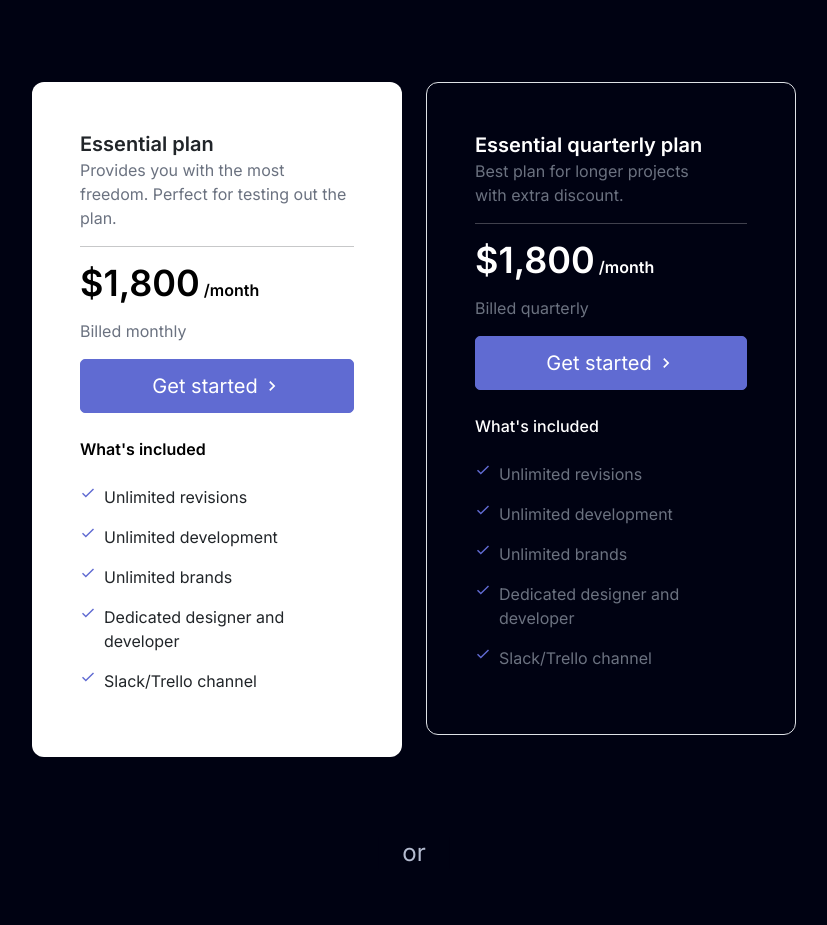
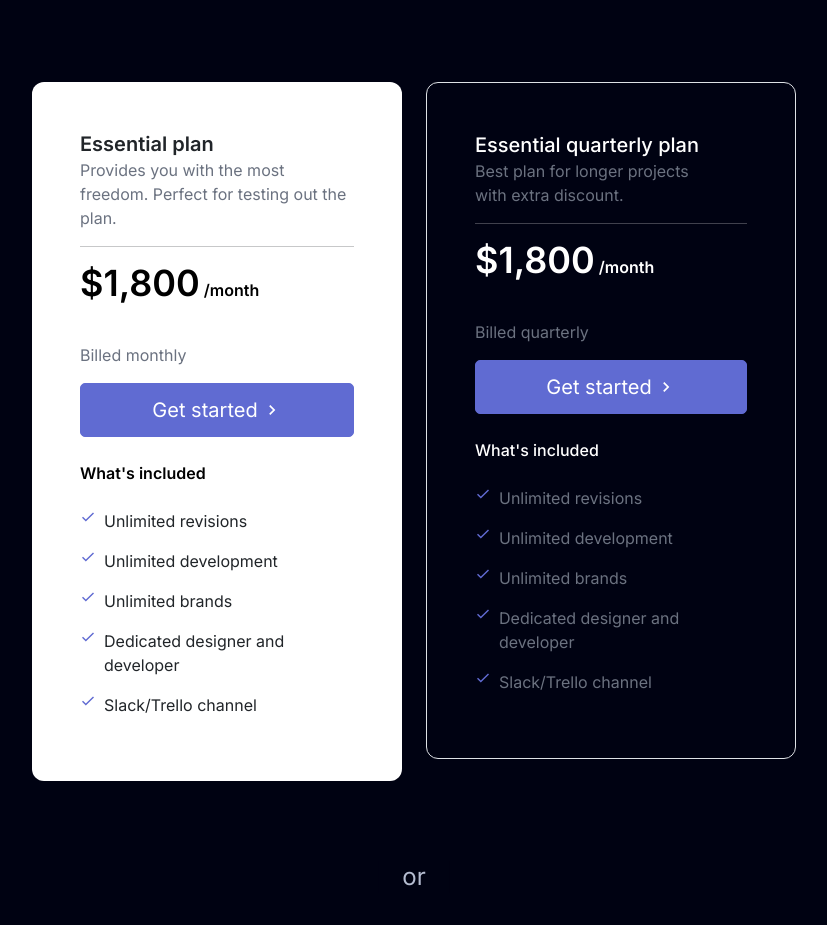
Before and after one commit to venilsutariya/portals, a Next.js app: page / in a window 1280 px wide. Shown: the part 4560-5485 px from the top of the page, without its empty margins (226-1053 px from the left). Built offline with nearby package versions, Linux system fonts and the light colour scheme.

Commit message:
add code

```diff
--- a/components/customUi/Plans.tsx
+++ b/components/customUi/Plans.tsx
@@ -37,12 +37,12 @@ const Plans = () => {
                                         <div className=" text-xl font-semibold">Essential plan</div>
                                         <p className=" text-gray-500">Provides you with the most freedom.
                                             Perfect for testing out the plan.</p>
-                                        <hr />
-                                        <div className=" text-black font-semibold mb-3">
+                                        <hr className=' my-3'/>
+                                        <div className=" text-black font-semibold mb-10">
                                             <span className=" text-4xl">$1,800</span> /month
                                         </div>
                                         <p className=" text-gray-500">Billed monthly</p>
-                                        <button style={{ borderRadius: '5px', padding: '12px 12px', border: '1px solid #606BD2', transition: 'all 0.3s', backgroundColor: '#606BD2' }} className="text-xl flex justify-center items-center text-white hover:opacity-90 w-full">
+                                        <button style={{ borderRadius: '5px', margin: '10px 0px', padding: '12px 12px', border: '1px solid #606BD2', transition: 'all 0.3s', backgroundColor: '#606BD2' }} className="text-xl flex justify-center items-center text-white hover:opacity-90 w-full">
                                             <span>Get  started</span>
                                             <span className=" ms-1"><MdChevronRight /></span>
                                         </button>
@@ -58,24 +58,24 @@ const Plans = () => {
                             <div className=" col">
                                 <div className=" lg:pe-44">
                                     <div className={`${isVisible ? 'animate__animated animate__slideInUp' : ''} bg-transparent border py-5 px-5 rounded-xl`}>
-                                        <div className=" text-xl text-white font-semibold">Essential quarterly plan</div>
+                                        <div className=" text-xl text-white font-medium">Essential quarterly plan</div>
                                         <p className=" text-gray-500">Best plan for longer projects
                                            <br /> with extra discount.</p>
-                                        <hr className=' text-white'/>
-                                        <div className=" text-white font-semibold mb-3">
+                                        <hr className=' text-white my-3'/>
+                                        <div className=" text-white font-semibold mb-10">
                                             <span className=" text-4xl">$1,800</span> /month
                                         </div>
                                         <p className=" text-gray-500">Billed quarterly</p>
-                                        <button style={{ borderRadius: '5px', padding: '12px 12px', border: '1px solid #606BD2', transition: 'all 0.3s', backgroundColor: '#606BD2' }} className="text-xl flex justify-center items-center text-white hover:opacity-90 w-full">
+                                        <button style={{ borderRadius: '5px', margin: '10px 0px', padding: '12px 12px', border: '1px solid #606BD2', transition: 'all 0.3s', backgroundColor: '#606BD2' }} className="text-xl flex justify-center items-center text-white hover:opacity-90 w-full">
                                             <span>Get  started</span>
                                             <span className=" ms-1"><MdChevronRight /></span>
                                         </button>
                                         <div className=" text-white mt-4 mb-4 font-medium">What&#39;s included</div>
-                                        <p className=" flex gap-x-2"><span><IoMdCheckmark color={'#606BD2'} /></span><span className=" text-gray-500">Unlimited revisions</span></p>
-                                        <p className=" flex gap-x-2"><span><IoMdCheckmark color={'#606BD2'} /></span><span className=" text-gray-500">Unlimited development</span></p>
-                                        <p className=" flex gap-x-2"><span><IoMdCheckmark color={'#606BD2'} /></span><span className=" text-gray-500">Unlimited brands</span></p>
-                                        <p className=" flex gap-x-2"><span><IoMdCheckmark color={'#606BD2'} /></span><span className=" text-gray-500">Dedicated designer and developer</span></p>
-                                        <p className=" flex gap-x-2"><span><IoMdCheckmark color={'#606BD2'} /></span><span className=" text-gray-500">Slack/Trello channel</span></p>
+                                        <p className=" flex gap-x-2 mb-3"><span><IoMdCheckmark color={'#606BD2'} /></span><span className=" text-gray-500">Unlimited revisions</span></p>
+                                        <p className=" flex gap-x-2 mb-3"><span><IoMdCheckmark color={'#606BD2'} /></span><span className=" text-gray-500">Unlimited development</span></p>
+                                        <p className=" flex gap-x-2 mb-3"><span><IoMdCheckmark color={'#606BD2'} /></span><span className=" text-gray-500">Unlimited brands</span></p>
+                                        <p className=" flex gap-x-2 mb-3"><span><IoMdCheckmark color={'#606BD2'} /></span><span className=" text-gray-500">Dedicated designer and developer</span></p>
+                                        <p className=" flex gap-x-2 mb-3"><span><IoMdCheckmark color={'#606BD2'} /></span><span className=" text-gray-500">Slack/Trello channel</span></p>
                                     </div>
                                 </div>
                             </div>
```
